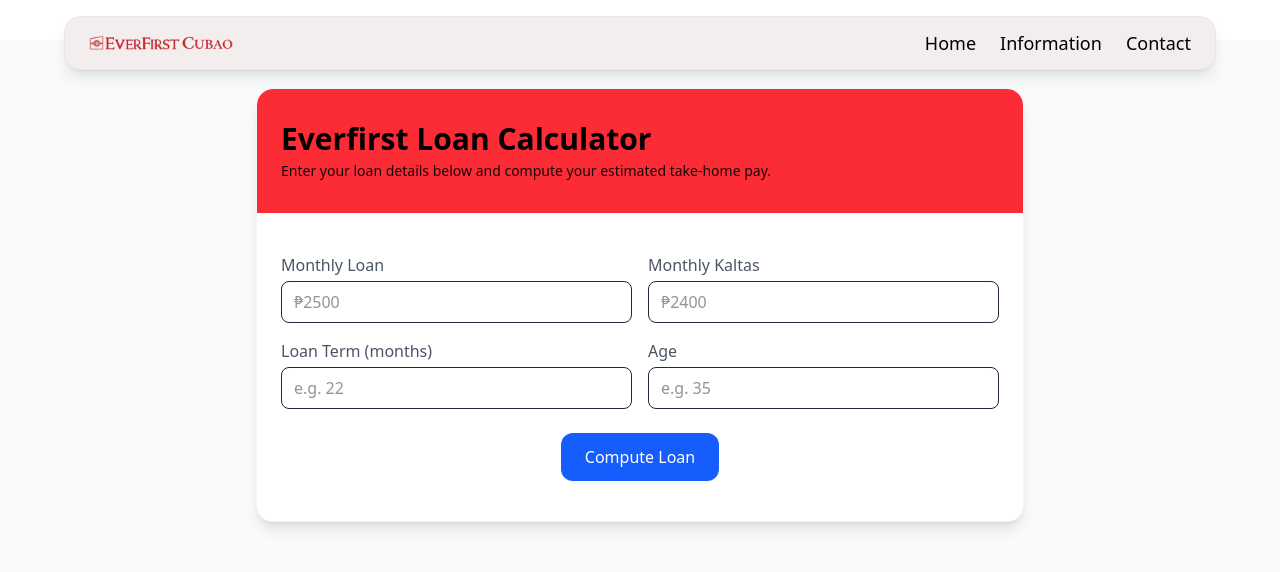
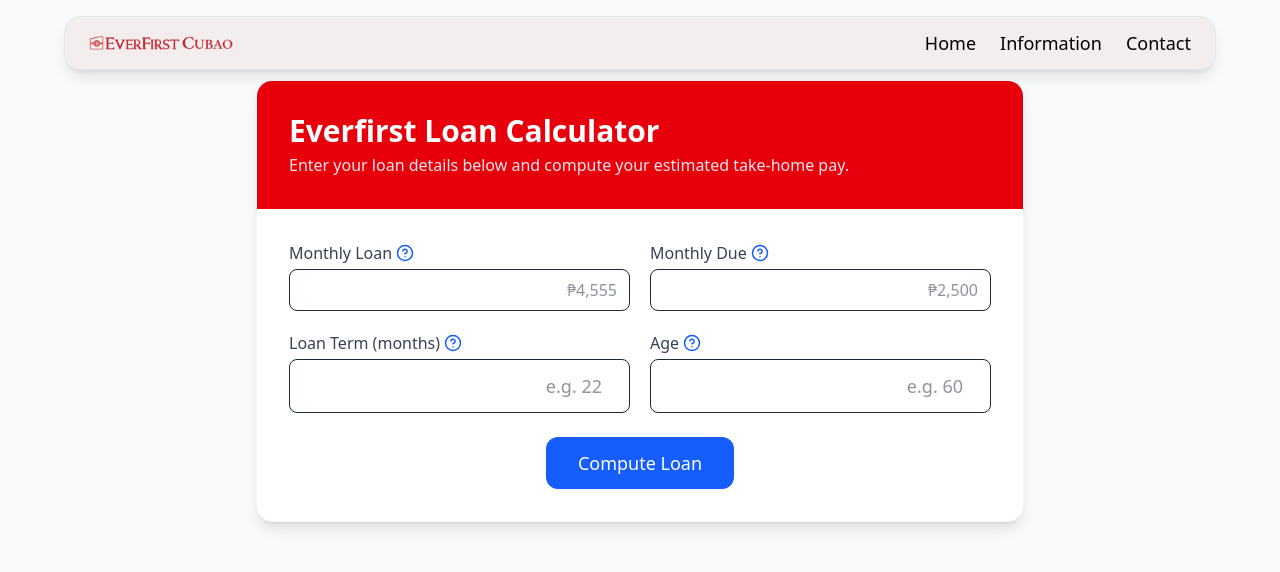
Before and after one commit to shyeik/Everfirst, a React (Vite) app: page /computation in a window 1280 px wide. Shown: the top 572 px of the page. Built offline with nearby package versions, Linux system fonts and the light colour scheme.

Commit message:
fix computation

```diff
--- a/src/ContactPage.jsx
+++ b/src/ContactPage.jsx
@@ -25,7 +25,10 @@
             <ul className="space-y-3 text-gray-700">
               <li className="flex items-center gap-2">
                 <MapPin className="w-5 h-5 text-red-500" />
-                <span>2nd Floor, Ever Gotesco Mall, Cubao, Quezon City</span>
+                <span>
+                  Room 3, 2nd flor Commercial Space Bldg. 600 EDSA ave., Brgy.
+                  Socorro Cubao, Quezon City, Philippines
+                </span>
               </li>
               <li className="flex items-center gap-2">
                 <Clock className="w-5 h-5 text-yellow-500" />
--- a/src/Information.jsx
+++ b/src/Information.jsx
@@ -5,7 +5,6 @@
 const BranchTeam = () => {
   const team = [
     { name: "Jake Derilo", role: "Loan Processor", gender: "male" },
-
     { name: "John Lopez", role: "Rider", gender: "male" },
     { name: "Rose Alvarez", role: "Loan Consultant", gender: "female" },
     { name: "Miracle Helbolario", role: "Branch Head", gender: "female" },
--- a/src/LoanComputation.jsx
+++ b/src/LoanComputation.jsx
@@ -1,23 +1,22 @@
 import React, { useState } from "react";
+import { HelpCircle, X } from "lucide-react";
 
 const LoanComputation = () => {
   const [form, setForm] = useState({
     monthlyLoan: "",
     monthlyKaltas: "",
     loanTerm: "",
-    loanType: "",
     age: "",
   });
 
   const [result, setResult] = useState(null);
+  const [help, setHelp] = useState(null);
 
-  // Handle input change
   const handleChange = (e) => {
     const { name, value } = e.target;
     setForm({ ...form, [name]: value });
   };
 
-  // Compute loan details
   const computeLoan = () => {
     const monthlyLoan = parseFloat(form.monthlyLoan);
     const monthlyKaltas = parseFloat(form.monthlyKaltas);
@@ -28,7 +27,6 @@
       return;
     }
 
-    // === SAMPLE FORMULAS ===
     const principalLoan = monthlyLoan * loanTerm;
     const interest = loanTerm * 0.02 * principalLoan;
     const serviceFee = 60 * loanTerm;
@@ -49,82 +47,190 @@
     });
   };
 
+  const helpText = {
+    monthlyLoan:
+      "Ito ang buwanang halagang hinuhulugan mo sa loan. Halimbawa, ₱2,500 bawat buwan.",
+    monthlyKaltas:
+      "Ito ang halagang ibinabawas buwan-buwan sa iyong pensyon o sweldo.",
+    loanTerm:
+      "Ito ang bilang ng buwan na babayaran mo ang loan. Halimbawa, 24 months (2 taon).",
+    age: "Ito ang edad ng aplikante. Dapat pasok at hindi hihigit sa 80 years old.",
+    sukli:
+      "Kung ang sukli mo ay mas mababa sa ₱100, hindi pa ito maaaring kunin. Makukuha mo lang ito kapag umabot o lumagpas na sa ₱100 at buo ang halaga (walang butal).",
+  };
+
   return (
-    <div className="min-h-screen bg-gray-50 mt-10 text-gray-800 p-6 md:p-12">
-      <div className="max-w-3xl mx-auto bg-white rounded-2xl shadow-lg overflow-hidden border border-gray-100">
+    <div className="min-h-screen bg-gray-50 py-6 px-4 sm:px-8 text-gray-800">
+      <div className="max-w-3xl mx-auto bg-white rounded-2xl shadow-lg border mt-14 border-gray-100 overflow-hidden">
         {/* HEADER */}
-        <header className="px-6 py-8 bg-linear-to-r bg-red-500 text-black rounded-t-2xl">
-          <h1 className="text-3xl font-bold">Everfirst Loan Calculator</h1>
-          <p className="text-sm opacity-90 mt-1">
+        <header className="px-5 sm:px-8 py-6 sm:py-8 bg-red-600 text-white text-center sm:text-left">
+          <h1 className="text-2xl sm:text-3xl font-bold">
+            Everfirst Loan Calculator
+          </h1>
+          <p className="text-sm sm:text-base opacity-90 mt-1">
             Enter your loan details below and compute your estimated take-home
             pay.
           </p>
         </header>
 
-        {/* FORM INPUTS */}
-        <main className="px-6 py-10 space-y-6">
-          <div className="grid grid-cols-1 sm:grid-cols-2 gap-4">
+        {/* MAIN CONTENT */}
+        <main className="px-5 sm:px-8 py-8 space-y-6">
+          <div className="grid grid-cols-1 sm:grid-cols-2 gap-5">
+            {/* MONTHLY LOAN */}
             <div>
-              <label className="block text-gray-600 font-medium mb-1">
+              <label className="block text-gray-700 font-medium mb-1 flex items-center gap-1">
                 Monthly Loan
+                <HelpCircle
+                  size={18}
+                  className="text-blue-600 cursor-pointer"
+                  onClick={() => setHelp("monthlyLoan")}
+                />
               </label>
               <input
-                type="number"
+                type="text"
                 name="monthlyLoan"
-                value={form.monthlyLoan}
-                onChange={handleChange}
-                className="w-full border rounded-lg px-3 py-2"
-                placeholder="₱2500"
+                inputMode="numeric"
+                value={
+                  form.monthlyLoan !== ""
+                    ? `₱${parseFloat(form.monthlyLoan).toLocaleString("en-PH")}`
+                    : ""
+                }
+                onChange={(e) => {
+                  // No rounding — allow exact input
+                  const raw = e.target.value.replace(/[^\d]/g, "");
+                  const num = raw ? parseFloat(raw) : "";
+
+                  setForm((prev) => ({
+                    ...prev,
+                    monthlyLoan: num,
+                  }));
+                }}
+                className="w-full border rounded-lg px-3 py-2 text-right"
+                placeholder="₱4,555"
               />
             </div>
 
+            {/* MONTHLY DUE */}
             <div>
-              <label className="block text-gray-600 font-medium mb-1">
-                Monthly Kaltas
+              <label className="block text-gray-700 font-medium mb-1 flex items-center gap-1">
+                Monthly Due
+                <HelpCircle
+                  size={18}
+                  className="text-blue-600 cursor-pointer"
+                  onClick={() => setHelp("monthlyKaltas")}
+                />
               </label>
               <input
-                type="number"
+                type="text"
                 name="monthlyKaltas"
-                value={form.monthlyKaltas}
-                onChange={handleChange}
-                className="w-full border rounded-lg px-3 py-2"
-                placeholder="₱2400"
+                inputMode="numeric"
+                value={
+                  form.monthlyKaltas !== ""
+                    ? `₱${parseFloat(form.monthlyKaltas).toLocaleString(
+                        "en-PH"
+                      )}`
+                    : ""
+                }
+                onChange={(e) => {
+                  const raw = e.target.value.replace(/[^\d]/g, "");
+                  const num = raw ? parseFloat(raw) : "";
+
+                  // User can edit freely, but not exceed loan
+                  setForm((prev) => ({
+                    ...prev,
+                    monthlyKaltas:
+                      num > prev.monthlyLoan ? prev.monthlyLoan : num,
+                  }));
+                }}
+                onBlur={() => {
+                  setForm((prev) => {
+                    let due = parseFloat(prev.monthlyKaltas) || 0;
+                    if (due > 0) {
+                      // round to nearest 100 only when done typing
+                      due = Math.floor(due / 100) * 100;
+                    }
+                    if (due > prev.monthlyLoan) {
+                      due = prev.monthlyLoan;
+                    }
+                    return { ...prev, monthlyKaltas: due };
+                  });
+                }}
+                className="w-full border rounded-lg px-3 py-2 text-right"
+                placeholder="₱2,500"
               />
             </div>
 
+            {/* LOAN TERM */}
             <div>
-              <label className="block text-gray-600 font-medium mb-1">
+              <label className="flex items-center gap-1 text-gray-700 font-medium mb-1 text-sm sm:text-base">
                 Loan Term (months)
+                <HelpCircle
+                  size={18}
+                  className="text-blue-600 cursor-pointer"
+                  onClick={() => setHelp("loanTerm")}
+                />
               </label>
               <input
                 type="number"
                 name="loanTerm"
                 value={form.loanTerm}
                 onChange={handleChange}
-                className="w-full border rounded-lg px-3 py-2"
+                className="w-full border rounded-lg px-3 py-3 text-right text-base sm:text-lg"
                 placeholder="e.g. 22"
               />
             </div>
 
+            {/* AGE */}
             <div>
-              <label className="block text-gray-600 font-medium mb-1">
+              <label className="flex items-center gap-1 text-gray-700 font-medium mb-1 text-sm sm:text-base">
                 Age
+                <HelpCircle
+                  size={18}
+                  className="text-blue-600 cursor-pointer"
+                  onClick={() => setHelp("age")}
+                />
               </label>
               <input
                 type="number"
                 name="age"
                 value={form.age}
                 onChange={handleChange}
-                className="w-full border rounded-lg px-3 py-2"
-                placeholder="e.g. 35"
+                className="w-full border rounded-lg px-3 py-3 text-right text-base sm:text-lg"
+                placeholder="e.g. 60"
               />
             </div>
           </div>
 
-          <div className="flex items-center justify-center mt-6">
+          {/* SUKLI (Difference) */}
+          {form.monthlyLoan && form.monthlyKaltas && (
+            <div className="mt-4 text-gray-700 font-medium flex flex-wrap items-center justify-center sm:justify-start gap-2 text-sm sm:text-base">
+              Sukli:{" "}
+              <span
+                className={`font-bold ${
+                  form.monthlyLoan - form.monthlyKaltas === 0
+                    ? "text-green-600"
+                    : "text-red-600"
+                }`}
+              >
+                ₱
+                {Math.max(
+                  form.monthlyLoan - form.monthlyKaltas,
+                  0
+                ).toLocaleString("en-PH")}
+              </span>
+              <HelpCircle
+                size={18}
+                className="text-blue-600 cursor-pointer"
+                onClick={() => setHelp("sukli")}
+              />
+            </div>
+          )}
+
+          {/* COMPUTE BUTTON */}
+          <div className="flex justify-center">
             <button
               onClick={computeLoan}
-              className="px-6 py-3 bg-blue-600  text-white rounded-xl hover:bg-blue-700 transition"
+              className="w-full sm:w-auto px-8 py-3 bg-blue-600 text-white text-base sm:text-lg rounded-xl hover:bg-blue-700 transition"
             >
               Compute Loan
             </button>
@@ -133,19 +239,17 @@
           {/* RESULT SECTION */}
           {result && (
             <div className="mt-8 border-t pt-6">
-              <h2 className="text-xl font-semibold text-blue-700 mb-4">
+              <h2 className="text-lg sm:text-xl font-semibold text-blue-700 mb-4 text-center sm:text-left">
                 Computation Result
               </h2>
-              <div className="grid grid-cols-2 gap-y-2 text-gray-700">
+              <div className="grid grid-cols-2 gap-y-2 text-gray-700 text-sm sm:text-base">
                 <p>Principal Loan</p>
                 <p className="text-right font-medium">
                   ₱{result.principalLoan.toLocaleString()}
                 </p>
 
-                <p className="font-bold text-green-700 text-lg mt-2">
-                  Net Take Home
-                </p>
-                <p className="text-right font-bold text-green-700 text-lg mt-2">
+                <p className="font-bold text-green-700 mt-2">Net Take Home</p>
+                <p className="text-right font-bold text-green-700 mt-2">
                   ₱{result.netTakeHome.toLocaleString()}
                 </p>
               </div>
@@ -153,6 +257,26 @@
           )}
         </main>
       </div>
+
+      {/* HELP MODAL */}
+      {help && (
+        <div className="fixed inset-0 bg-black/50 flex items-center justify-center px-4 z-50">
+          <div className="bg-white rounded-xl shadow-lg p-6 max-w-sm w-full text-center relative">
+            <button
+              onClick={() => setHelp(null)}
+              className="absolute top-3 right-3 text-gray-400 hover:text-gray-700"
+            >
+              <X size={18} />
+            </button>
+            <h3 className="text-lg font-semibold mb-2 text-blue-700">
+              💡 Help
+            </h3>
+            <p className="text-gray-700 text-sm sm:text-base leading-relaxed">
+              {helpText[help]}
+            </p>
+          </div>
+        </div>
+      )}
     </div>
   );
 };
```
